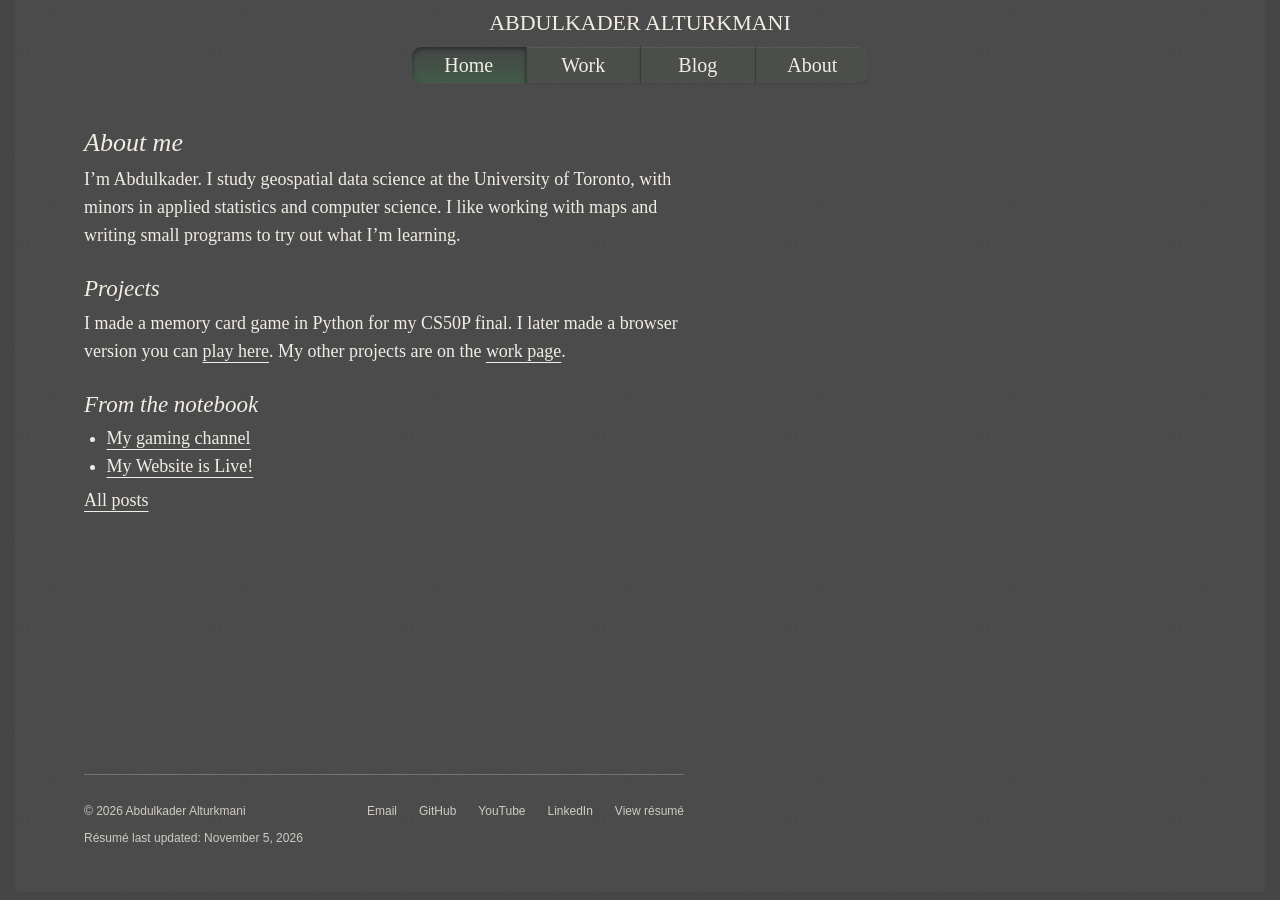
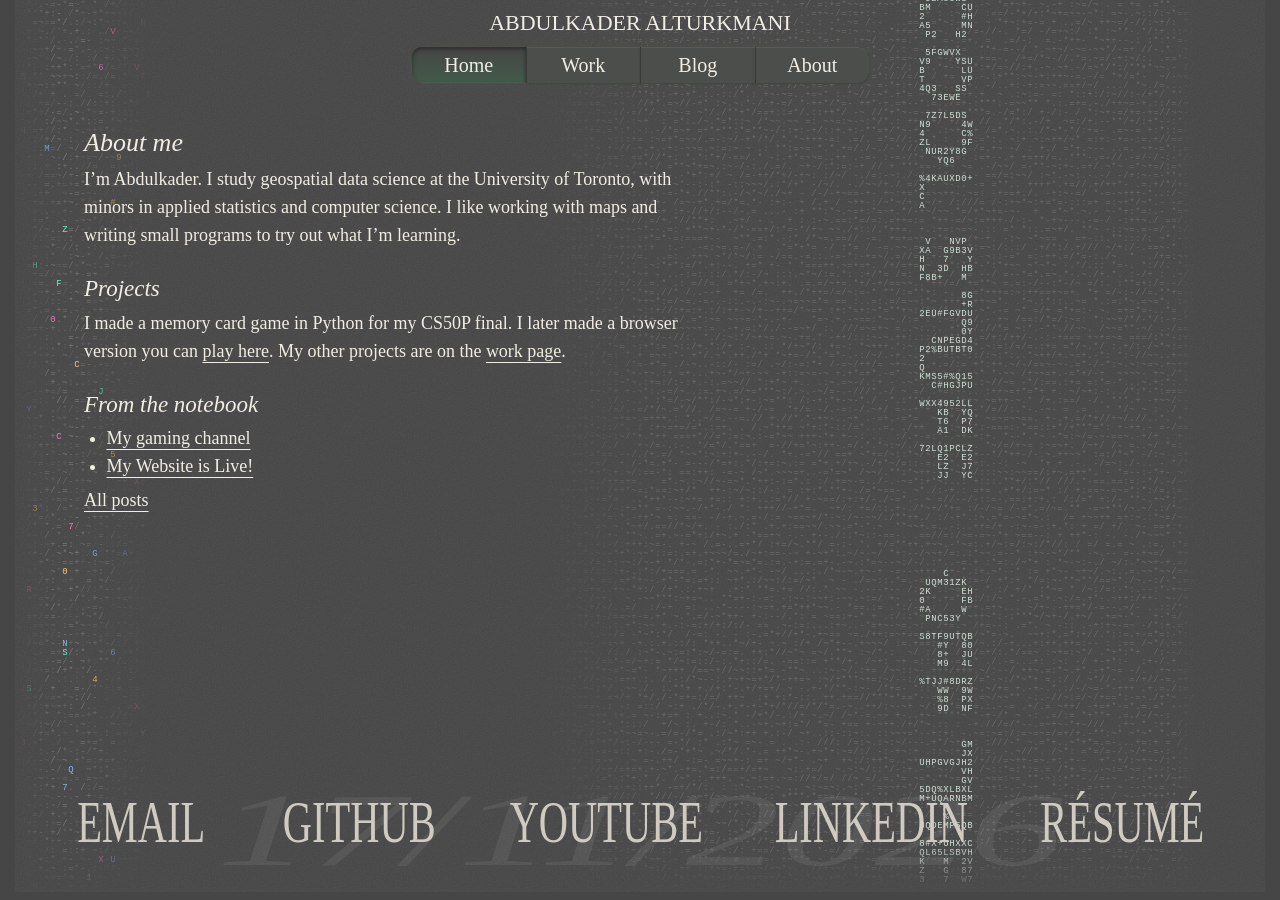
Before and after one commit to 25abid/25abid.github.io, a Jekyll site: the page built from index.html, in a window 1280 px wide. Built offline with Jekyll 4.4.1, drawn with Linux system fonts in a browser that asks for light colours.

Commit message:
Add interactive ASCII fields and redesign the footer

```diff
--- a/_includes/footer.html
+++ b/_includes/footer.html
@@ -1,13 +1,10 @@
 <footer class="site-footer">
-  <div class="footer-inner">
-    <span class="footer-copy">© {{ site.time | date: '%Y' }} Abdulkader Alturkmani</span>
-    <div class="footer-links">
+  <time class="footer-date" datetime="{{ site.time | date: '%Y-%m-%d' }}" aria-label="Site last updated {{ site.time | date: '%B %-d, %Y' }}">{{ site.time | date: '%d/%m/%Y' }}</time>
+  <nav class="footer-links" aria-label="Footer">
       <a href="mailto:{{ site.email | default: 'hello@example.com' }}">Email</a>
       <a href="https://github.com/25abid" target="_blank" rel="noopener">GitHub</a>
       <a href="https://www.youtube.com/@AboodyJames" target="_blank" rel="noopener">YouTube</a>
       <a href="https://www.linkedin.com/in/abdulkader-alturkmani-0258b121b/" target="_blank" rel="noopener">LinkedIn</a>
-      <a href="{{ '/abdulkader-alturkmani-resume.pdf' | relative_url }}{% if site.data.resume.version %}?v={{ site.data.resume.version }}{% endif %}">View résumé</a>
-    </div>
-  </div>
-  <p class="resume-freshness">{% if site.data.resume.updated %}Résumé last updated: <time datetime="{{ site.data.resume.updated }}">{{ site.data.resume.updated | date: '%B %-d, %Y' }}</time>{% else %}Résumé update awaiting commit.{% endif %}</p>
+      <a href="{{ '/abdulkader-alturkmani-resume.pdf' | relative_url }}{% if site.data.resume.version %}?v={{ site.data.resume.version }}{% endif %}">Résumé</a>
+  </nav>
 </footer>
--- a/_layouts/default.html
+++ b/_layouts/default.html
@@ -28,7 +28,14 @@
         {{ content }}
       </main>
 
+      <div class="text-wall text-wall--left" hidden>
+        <canvas aria-hidden="true"></canvas>
+      </div>
+      <div class="text-wall" hidden>
+        <canvas aria-hidden="true"></canvas>
+      </div>
       {% include footer.html %}
     </div>
+    <script src="{{ '/assets/js/text-wall.js' | relative_url }}" defer></script>
   </body>
 </html>
--- a/assets/css/style.css
+++ b/assets/css/style.css
@@ -10,6 +10,7 @@
   --control-border:#92978e;
   --header-space:104px;
   --page-inset:64px;
+  --reading-width:600px;
   --header-serif:'Times New Roman',Times,serif;
   --serif:Georgia,'Times New Roman',serif;
   --sans:Arial,Helvetica,sans-serif
@@ -155,10 +156,62 @@ a:focus-visible,button:focus-visible,input:focus-visible,select:focus-visible
   font:18px/1.55 var(--header-serif);
   overflow-wrap:anywhere
 }
-.main,.site-footer
+.main
 {
   width:100%;
-  max-width:600px
+  max-width:var(--reading-width)
+}
+.text-wall { display:none; }
+@media (prefers-reduced-motion:no-preference)
+{
+  .text-wall:not([hidden])
+  {
+    display:block;
+    position:absolute;
+    inset:calc(-1 * var(--header-space)) var(--page-inset) 0 42%
+  }
+  .main,.site-footer
+  {
+    position:relative;
+    z-index:1
+  }
+  .text-wall canvas
+  {
+    display:block;
+    width:100%;
+    height:100%;
+    mask-image:linear-gradient(#000 calc(100% - 48px),transparent),
+      var(--text-wall-side-fade,linear-gradient(to right,transparent,#000 120px,#000 calc(100% - 24px),transparent));
+    mask-composite:intersect
+  }
+  .text-wall--left:not([hidden])
+  {
+    inset-inline:0 auto;
+    width:132px;
+    --text-wall-side-fade:linear-gradient(to right,transparent,#000 28%,#000 42%,transparent)
+  }
+}
+@media (max-width:1029px) and (prefers-reduced-motion:no-preference)
+{
+  .text-wall:not(.text-wall--left):not([hidden])
+  {
+    inset-inline-start:56%;
+    --text-wall-side-fade:linear-gradient(to right,transparent,#000 45%,#000 85%,transparent)
+  }
+  .text-wall--left:not([hidden])
+  {
+    width:84px
+  }
+}
+@media (max-width:760px) and (prefers-reduced-motion:no-preference)
+{
+  .text-wall:not(.text-wall--left):not([hidden]) { display:none; }
+  .text-wall--left:not([hidden])
+  {
+    inset-inline:auto 0;
+    width:54px;
+    --text-wall-side-fade:linear-gradient(to right,transparent,#000 66%,transparent)
+  }
 }
 .main :is(h1,h2,h3,h4,h5,h6)
 {
@@ -190,26 +243,41 @@ a:focus-visible,button:focus-visible,input:focus-visible,select:focus-visible
 .game-intro { margin-bottom:24px; }
 .site-footer
 {
-  border-top:1px solid var(--border);
-  padding:26px 0 32px
+  position:relative;
+  isolation:isolate;
+  container-type:inline-size;
+  padding:36px 0 48px;
+  text-align:center;
+  color:var(--muted);
+  font:16px/1.15 var(--header-serif)
 }
-.footer-inner
+.footer-date
 {
-  display:flex;
-  justify-content:space-between;
-  gap:24px;
-  color:var(--muted);
-  font-size:12px
+  position:absolute;
+  inset:50% 0 auto;
+  z-index:-1;
+  transform:translateY(-50%) scaleY(.55);
+  font:italic 17cqw/1 var(--header-serif);
+  white-space:nowrap;
+  color:var(--text);
+  opacity:.075;
+  pointer-events:none;
+  user-select:none
 }
 .footer-links
 {
   display:flex;
   flex-wrap:wrap;
-  gap:22px
+  justify-content:space-between;
+  align-items:center;
+  gap:10px;
+  font-size:clamp(14px,3.25cqw,38px)
 }
 .footer-links a
 {
-  text-decoration:none
+  text-decoration:none;
+  text-transform:uppercase;
+  transform:scale(1.12,1.65)
 }
 pre
 {
@@ -374,10 +442,6 @@ button:hover
   {
     --page-inset:26px
   }
-  .footer-inner
-  {
-    flex-direction:column
-  }
 }
 @media(max-width:480px)
 {
@@ -410,8 +474,10 @@ button:hover
   }
   .footer-links
   {
-    gap:18px
+    justify-content:center;
+    gap:14px
   }
+  .footer-links a { transform:scale(1.05,1.65); }
 }
 @media(prefers-reduced-motion:no-preference)
 {
@@ -424,7 +490,7 @@ button:hover
 /* Profile, résumé, and article details */
 .resume-links { margin-top:12px; }
 .resume-links > div { display:flex; flex-wrap:wrap; gap:8px 18px; }
-.main .resume-freshness,.site-footer .resume-freshness
+.main .resume-freshness
 {
   margin-top:8px;
   color:var(--muted);
--- /dev/null
+++ b/assets/js/text-wall.js
@@ -0,0 +1,194 @@
+document.querySelectorAll('.text-wall').forEach(wall => {
+  const isLeft = wall.classList.contains('text-wall--left');
+  const canvas = wall.querySelector('canvas');
+  const content = document.querySelector('.main');
+  const context = canvas.getContext('2d');
+  if (!context) return;
+
+  const enabled = matchMedia('(prefers-reduced-motion:no-preference)');
+  const titles = ['COOL STUFF', 'OFF THE MAP', 'SIDE QUEST'];
+  const titleGlyphs = 'ABCDEFGHJKLMNPQRSTUVWXYZ0123456789#%+';
+  const backgroundGlyphs = '.:+-=~* /';
+  const accentColors = ['#66ffd4', '#ff80ce', '#ffd47a', '#91b9ff'];
+  const cellWidth = 6;
+  const rowHeight = 9;
+  const radius = 42;
+  let width = 0;
+  let height = 0;
+  let cells = [];
+  let frame = 0;
+  let previousTime = 0;
+  let revisionTime = 0;
+  let titleOffset = 0;
+  let cycleHeight = 0;
+  let pointer = null;
+  let touchRippleUntil = 0;
+  let visible = false;
+
+  function randomGlyph(inTitle) {
+    const glyphs = inTitle ? titleGlyphs : backgroundGlyphs;
+    return glyphs[Math.floor(Math.random() * glyphs.length)];
+  }
+
+  function updateGlyph(cell) {
+    const accent = isLeft && Math.random() < 0.025;
+    cell.letter = randomGlyph(cell.inTitle || accent);
+    cell.color = accent
+      ? accentColors[Math.floor(Math.random() * accentColors.length)]
+      : cell.inTitle ? '#d7e7da' : '#cfcbc3';
+    cell.alpha = accent || cell.inTitle ? 0.95 : isLeft ? 0.12 + Math.random() * 0.26 : 0.23;
+  }
+
+  function buildGrid() {
+    cells = [];
+    for (let y = Math.floor(rowHeight / 2); y < height; y += rowHeight) {
+      for (let x = Math.floor(cellWidth / 2); x < width; x += cellWidth) {
+        const cell = { x, y, inTitle: false, pushX: 0, pushY: 0 };
+        updateGlyph(cell);
+        cells.push(cell);
+      }
+    }
+
+    if (isLeft) return;
+
+    const mask = document.createElement('canvas');
+    const titleLength = Math.floor(Math.min(height * 0.82, Math.max(246, Math.min(innerHeight * 0.56, 540))));
+    mask.width = width;
+    mask.height = titleLength;
+    const ink = mask.getContext('2d');
+    const contentEdge = content.getBoundingClientRect().right - canvas.getBoundingClientRect().left;
+    const spacing = Math.max(titleLength + 80, height / titles.length);
+    cycleHeight = spacing * titles.length;
+    titleOffset %= cycleHeight;
+
+    titles.forEach((title, index) => {
+      ink.clearRect(0, 0, width, titleLength);
+      ink.save();
+      ink.font = '900 100px Arial, sans-serif';
+      const size = Math.floor(100 * titleLength / ink.measureText(title).width);
+      ink.font = `900 ${size}px Arial, sans-serif`;
+      ink.textAlign = 'center';
+      ink.textBaseline = 'middle';
+      ink.translate((width + contentEdge) / 2, titleLength / 2);
+      ink.rotate(Math.PI / 2);
+      ink.fillText(title, 0, 0);
+      ink.restore();
+
+      const pixels = ink.getImageData(0, 0, width, titleLength).data;
+      for (let y = Math.floor(rowHeight / 2); y < titleLength; y += rowHeight) {
+        for (let x = Math.floor(cellWidth / 2); x < width; x += cellWidth) {
+          if (pixels[(y * width + x) * 4 + 3] > 100) {
+            const cell = { x, y: y + index * spacing + 48, inTitle: true, pushX: 0, pushY: 0 };
+            updateGlyph(cell);
+            cells.push(cell);
+          }
+        }
+      }
+    });
+  }
+
+  function draw() {
+    context.clearRect(0, 0, width, height);
+    const bounds = canvas.getBoundingClientRect();
+    const top = bounds.top;
+    const firstVisible = -top - radius;
+    const lastVisible = innerHeight - top + radius;
+    for (const cell of cells) {
+      const { x, inTitle } = cell;
+      const y = inTitle ? (cell.y + cycleHeight - titleOffset) % cycleHeight : cell.y;
+      if (y < firstVisible || y > lastVisible) continue;
+      let pushX = 0;
+      let pushY = 0;
+      if (pointer) {
+        const dx = x + bounds.left - pointer.x;
+        const dy = y + top - pointer.y;
+        const distance = Math.hypot(dx, dy);
+        if (distance < radius) {
+          const angle = Math.atan2(dy, dx);
+          const force = (1 - distance / radius) * radius;
+          pushX = Math.cos(angle) * force;
+          pushY = Math.sin(angle) * force;
+        }
+      }
+      cell.pushX += (pushX - cell.pushX) * 0.22;
+      cell.pushY += (pushY - cell.pushY) * 0.22;
+      const displaced = Math.abs(cell.pushX) + Math.abs(cell.pushY) > 4;
+      context.fillStyle = cell.color;
+      context.globalAlpha = displaced ? Math.max(cell.alpha, 0.48) : cell.alpha;
+      context.fillText(cell.letter, x + cell.pushX, y + cell.pushY);
+    }
+  }
+
+  function animate(time) {
+    if (touchRippleUntil && time >= touchRippleUntil) {
+      pointer = null;
+      touchRippleUntil = 0;
+    }
+    const elapsed = previousTime ? Math.min(time - previousTime, 50) : 0;
+    previousTime = time;
+    if (!isLeft) titleOffset = (titleOffset + elapsed * 0.012) % cycleHeight;
+    revisionTime += elapsed;
+    if (revisionTime >= 90) {
+      revisionTime = 0;
+      for (const cell of cells) {
+        if (Math.random() < 0.14) updateGlyph(cell);
+      }
+    }
+    draw();
+    frame = requestAnimationFrame(animate);
+  }
+
+  function updateAnimation() {
+    if (frame) cancelAnimationFrame(frame);
+    frame = 0;
+    previousTime = 0;
+    if (enabled.matches && visible && !document.hidden && cells.length) {
+      frame = requestAnimationFrame(animate);
+    }
+  }
+
+  function resize() {
+    if (!enabled.matches) return;
+    width = canvas.clientWidth;
+    height = canvas.clientHeight;
+    if (!width || !height) return;
+    const scale = Math.min(devicePixelRatio || 1, 2, 4096 / height);
+    canvas.width = Math.round(width * scale);
+    canvas.height = Math.round(height * scale);
+    context.setTransform(scale, 0, 0, scale, 0, 0);
+    context.font = '9px monospace';
+    context.textAlign = 'center';
+    context.textBaseline = 'middle';
+    buildGrid();
+    draw();
+    updateAnimation();
+  }
+
+  canvas.addEventListener('pointermove', event => {
+    if (event.pointerType === 'touch') return;
+    touchRippleUntil = 0;
+    pointer = { x: event.clientX, y: event.clientY };
+  });
+  canvas.addEventListener('pointerleave', event => {
+    if (event.pointerType !== 'touch') pointer = null;
+  });
+  document.addEventListener('pointerdown', event => {
+    if (event.pointerType !== 'touch' || !enabled.matches) return;
+    const bounds = canvas.getBoundingClientRect();
+    if (event.clientX < bounds.left || event.clientX >= bounds.right ||
+        event.clientY < bounds.top || event.clientY >= bounds.bottom) return;
+    pointer = { x: event.clientX, y: event.clientY };
+    touchRippleUntil = performance.now() + 230;
+  }, { passive: true });
+  new ResizeObserver(resize).observe(canvas);
+  new IntersectionObserver(([entry]) => {
+    visible = entry.isIntersecting;
+    updateAnimation();
+  }).observe(canvas);
+  enabled.addEventListener('change', () => {
+    pointer = null;
+    updateAnimation();
+  });
+  document.addEventListener('visibilitychange', updateAnimation);
+  wall.hidden = false;
+});
```
